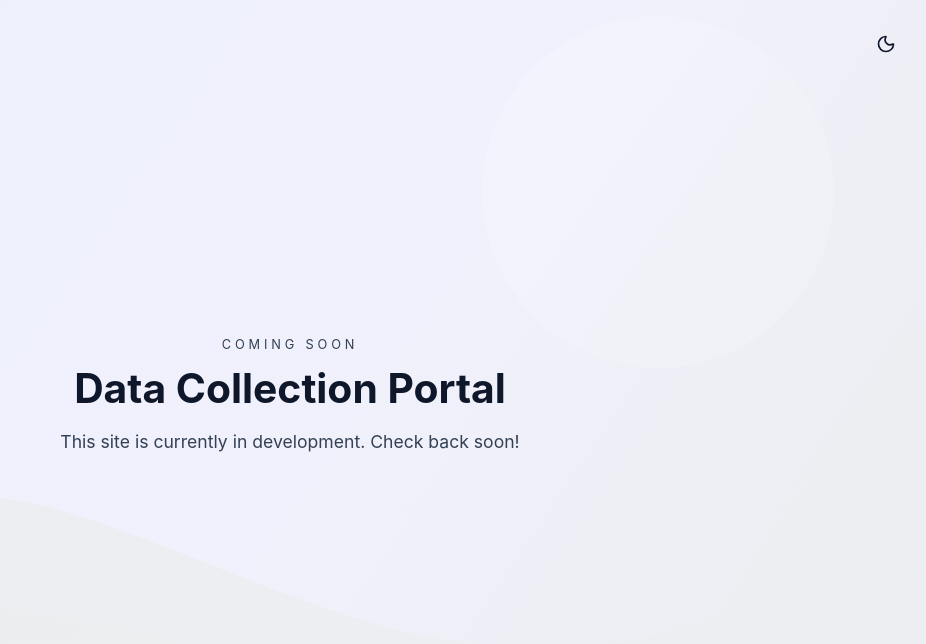
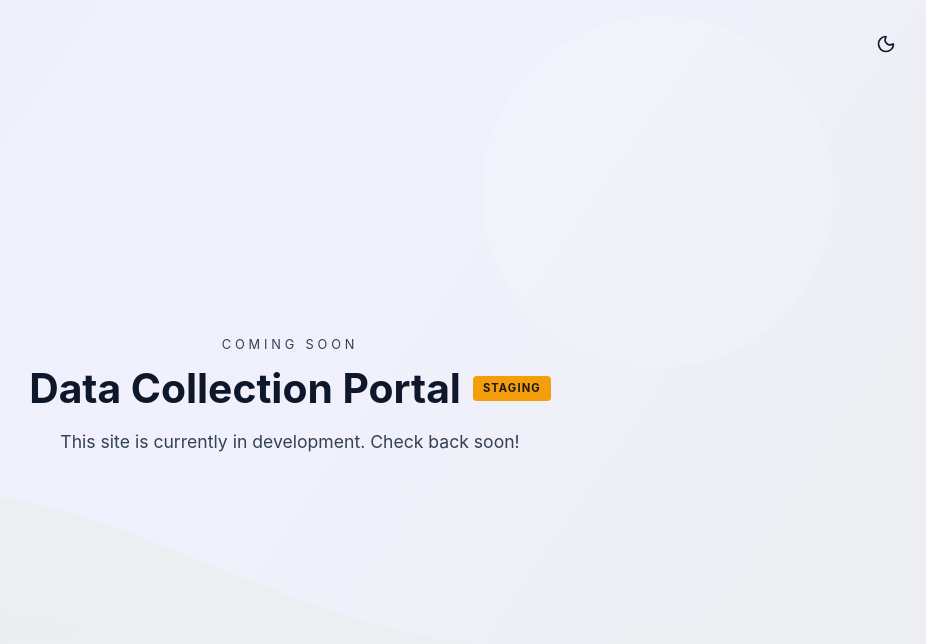
Before and after one commit to kevink3344/_placeholder, a React (Vite) app: page / in a window 1280 px wide. Shown: the top 644 px of the page, without its empty margins (350-1276 px from the left). Built offline with nearby package versions, Linux system fonts and the light colour scheme.

Commit message:
Use fallback for VITE_SITE_BADGE, remove GitHub Actions variable dependency

```diff
--- a/src/App.tsx
+++ b/src/App.tsx
@@ -3,7 +3,7 @@ import { useMemo, useState } from 'react'
 import './App.css'
 
 const siteName = import.meta.env.VITE_SITE_NAME || 'Your Site'
-const siteBadge = import.meta.env.VITE_SITE_BADGE || ''
+const siteBadge = import.meta.env.VITE_SITE_BADGE || 'STAGING'
 const siteMessage =
   import.meta.env.VITE_SITE_MESSAGE ||
   'This site is currently in development. Check back soon!'
```
